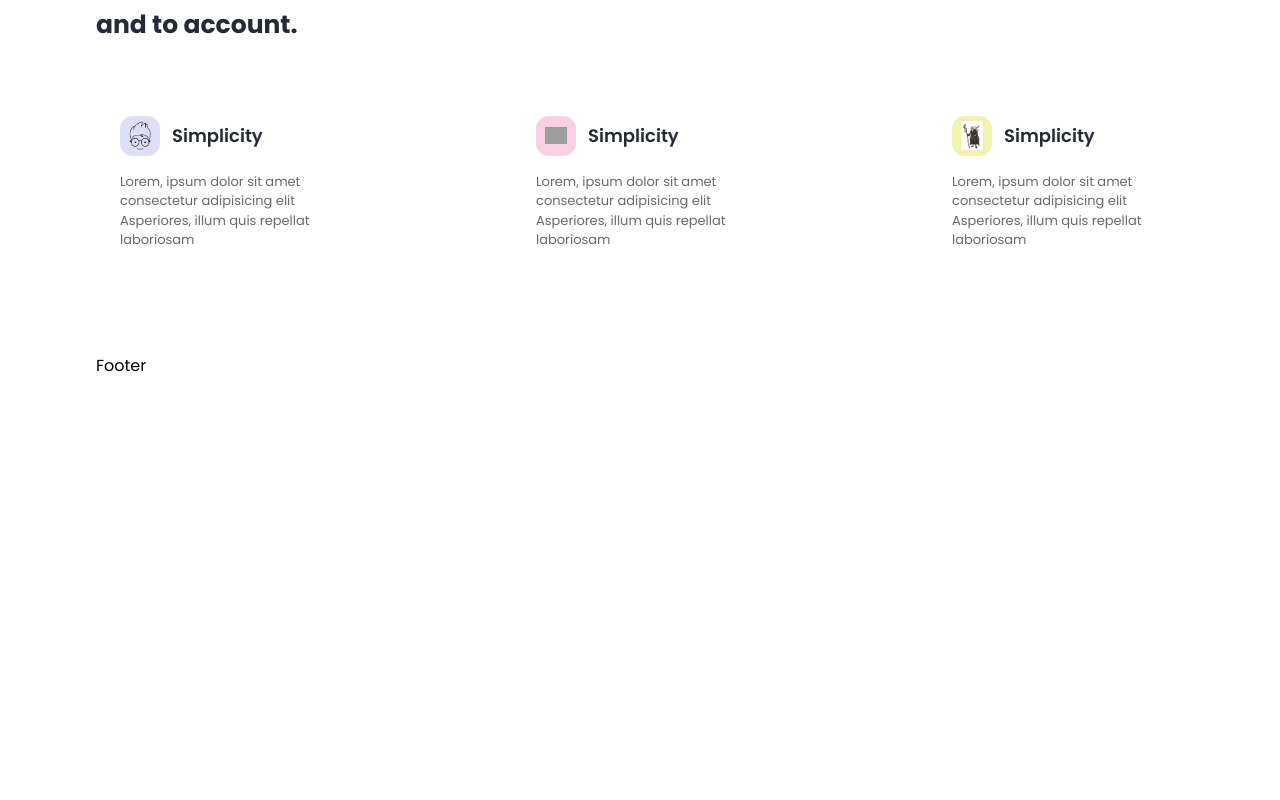
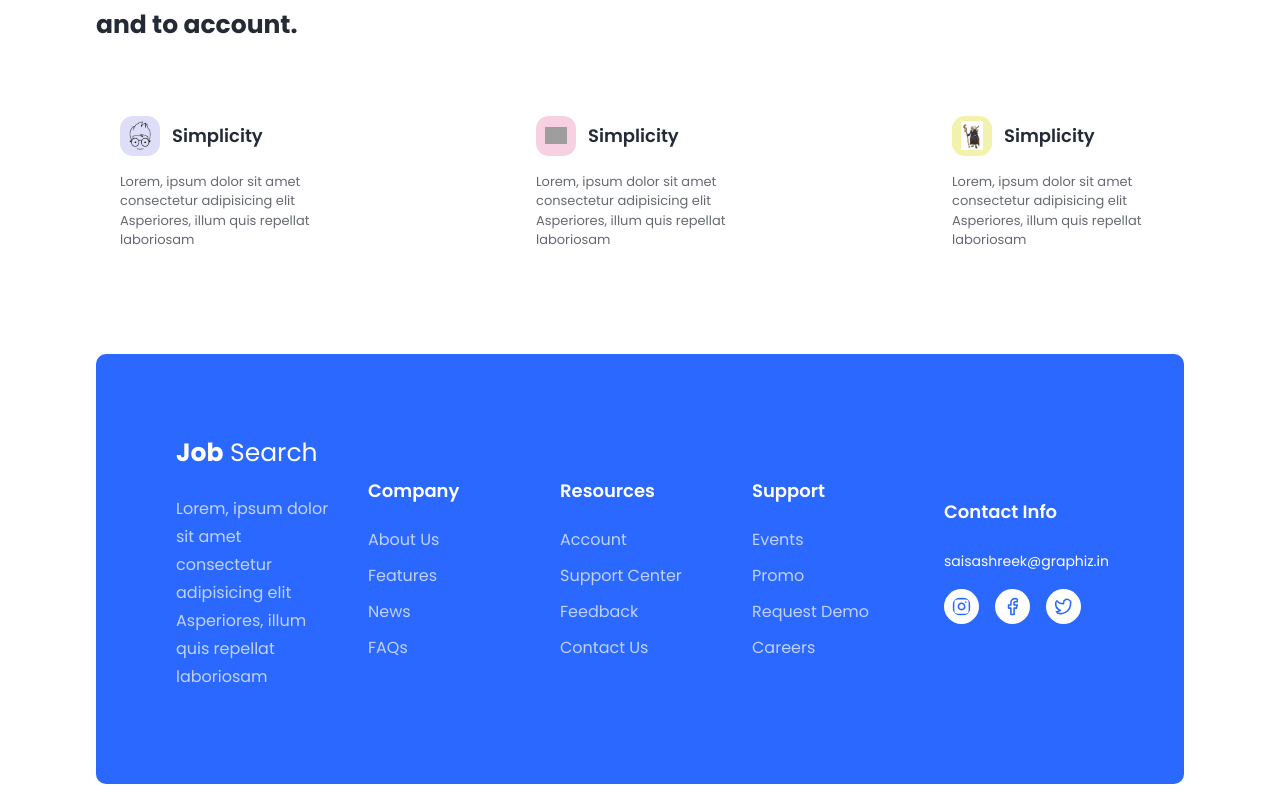
Before and after one commit to saisashreek2692/Job-Site-Finder, a React (Vite) app: page / in a window 1280 px wide. Shown: the part 1708-2508 px from the top of the page. Before the commit the page ends 2086 px from the top, so only its background shows below. Built offline with nearby package versions, Linux system fonts and the light colour scheme; grey boxes are pictures that could not be loaded.

Commit message:
Footer Section Completed

```diff
--- a/src/Components/Footer/Footer.jsx
+++ b/src/Components/Footer/Footer.jsx
@@ -1,7 +1,73 @@
+import { FiInstagram, FiFacebook, FiTwitter } from "react-icons/fi";
+
 const Footer = () => {
   return (
-    <div>Footer</div>
-  )
-}
+    <div className="footer p-[5rem] mb-4 bg-blueColor rounded-[10px] gap-8 grid grid-cols-5 m-auto items-center justify-center">
+      <div>
+        <div className="logoDiv">
+          <h1 className="logo text-[25px] text-white pb-[1.5rem]">
+            <strong>Job</strong> Search
+          </h1>
+        </div>
+        <p className="text-white pb-[13px] opacity-70 leading-7">
+          Lorem, ipsum dolor sit amet consectetur adipisicing elit Asperiores,
+          illum quis repellat laboriosam
+        </p>
+      </div>
 
-export default Footer
+      <div className="grid">
+        <span className="divTitle text-[18px] font-semibold pb-[1.5rem] text-white">
+          Company
+        </span>
+        <div className="grid gap-3">
+          <li className="text-white opacity-[.7] hover:opacity-1">About Us</li>
+          <li className="text-white opacity-[.7] hover:opacity-1">Features</li>
+          <li className="text-white opacity-[.7] hover:opacity-1">News</li>
+          <li className="text-white opacity-[.7] hover:opacity-1">FAQs</li>
+        </div>
+      </div>
+
+      <div className="grid">
+        <span className="divTitle text-[18px] font-semibold pb-[1.5rem] text-white">
+          Resources
+        </span>
+        <div className="grid gap-3">
+          <li className="text-white opacity-[.7] hover:opacity-1">Account</li>
+          <li className="text-white opacity-[.7] hover:opacity-1">Support Center</li>
+          <li className="text-white opacity-[.7] hover:opacity-1">Feedback</li>
+          <li className="text-white opacity-[.7] hover:opacity-1">Contact Us</li>
+        </div>
+      </div>
+
+      <div className="grid">
+        <span className="divTitle text-[18px] font-semibold pb-[1.5rem] text-white">
+          Support
+        </span>
+        <div className="grid gap-3">
+          <li className="text-white opacity-[.7] hover:opacity-1">Events</li>
+          <li className="text-white opacity-[.7] hover:opacity-1">Promo</li>
+          <li className="text-white opacity-[.7] hover:opacity-1">Request Demo</li>
+          <li className="text-white opacity-[.7] hover:opacity-1">Careers</li>
+        </div>
+      </div>
+
+      <div className="grid">
+        <span className="divTitle text-[18px] font-semibold pb-[1.5rem] text-white">
+          Contact Info
+        </span>
+        <div>
+          <small className="text-[14px] text-white">saisashreek@graphiz.in</small>
+
+          <div className="icons flex gap-4 py-[1rem]">
+            <FiInstagram className="bg-white p-[8px] h-[35px] w-[35px] rounded-full icon text-blueColor" />
+            <FiFacebook className="bg-white p-[8px] h-[35px] w-[35px] rounded-full icon text-blueColor" />
+            <FiTwitter className="bg-white p-[8px] h-[35px] w-[35px] rounded-full icon text-blueColor" />
+          </div>
+        </div>
+      </div>
+
+    </div>
+  );
+};
+
+export default Footer;
```
